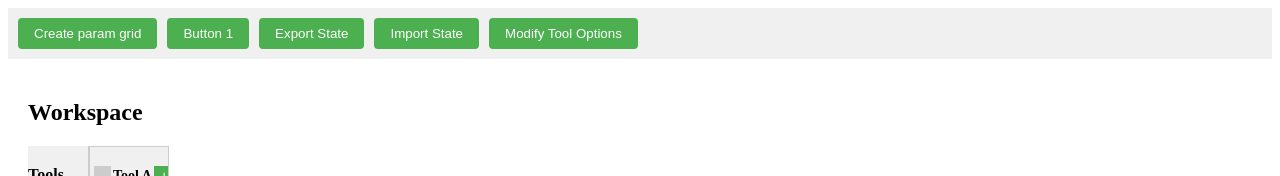
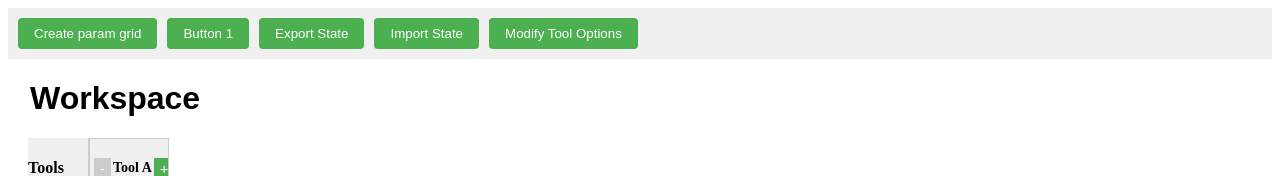
Before and after one commit to algorithmx/SimulationWorkbench, a React (Create React App) app: page / in a window 1280 px wide. Shown: the top 176 px of the page. Built offline with nearby package versions, Linux system fonts and the light colour scheme.

Commit message:
workspace title

```diff
--- a/src/App.css
+++ b/src/App.css
@@ -23,6 +23,17 @@ main {
 .work-area {
   flex: 1;
   padding: 20px;
+}
+
+.workspace-title-input {
+  font-size: 2.0em;
+  font-weight: bold;
+  border: none;
+  background: transparent;
+  width: 25%;
+  outline: none;
+  margin-bottom: 20px;
+  padding-right: 10px;
 }
 
 .tool-flow-wrapper {
--- a/src/App.js
+++ b/src/App.js
@@ -22,6 +22,7 @@ function App() {
         ]
     }
   ]);
+  const [workspaceTitle, setWorkspaceTitle] = useState("Workspace");
 
   const updateToolOptions = (updatedOptions) => {
     setToolOptions(updatedOptions);
@@ -38,6 +39,10 @@ function App() {
     }));
   };
 
+  const updateWorkspaceTitle = (title) => {
+    setWorkspaceTitle(title);
+  };
+
   return (
     <div className="app">
       <header>
@@ -45,9 +50,11 @@ function App() {
           tables={tables}
           toolOptions={toolOptions}
           toolScripts={toolScripts}
+          workspaceTitle={workspaceTitle}
           onUpdateToolOptions={updateToolOptions}
           onUpdateTables={updateTables}
           onUpdateToolScript={updateToolScript}
+          onUpdateWorkspaceTitle={updateWorkspaceTitle}
         />
       </header>
       <main>
@@ -56,6 +63,8 @@ function App() {
           toolOptions={toolOptions}
           toolScripts={toolScripts}
           setTables={setTables}
+          workspaceTitle={workspaceTitle}
+          setWorkspaceTitle={setWorkspaceTitle}
         />
       </main>
       <footer>
--- a/src/components/MenuBar.jsx
+++ b/src/components/MenuBar.jsx
@@ -1,12 +1,12 @@
 import React, { useState, useCallback, useRef, useEffect } from 'react';
 import { createParameterGrid, ParamInputRow } from '../utils/ParameterGridUtils';
 
-export function MenuBar({ tables, toolOptions, toolScripts, onUpdateToolOptions, onUpdateTables, onUpdateToolScript }) {
+export function MenuBar({ tables, toolOptions, toolScripts, onUpdateToolOptions, onUpdateTables, onUpdateToolScript, workspaceTitle, onUpdateWorkspaceTitle }) {
     const [isPopupOpen, setIsPopupOpen] = useState(false);
     const [editableOptions, setEditableOptions] = useState(toolOptions);
     const [newTool, setNewTool] = useState('');
     const exportStateToJSON = useCallback(() => {
-        const state = { toolOptions, tables, toolScripts };
+        const state = { toolOptions, tables, toolScripts, workspaceTitle };
         const jsonString = JSON.stringify(state, null, 2);
 
         const blob = new Blob([jsonString], { type: 'application/json' });
@@ -14,12 +14,14 @@ export function MenuBar({ tables, toolOptions, toolScripts, onUpdateToolOptions,
 
         const a = document.createElement('a');
         a.href = url;
-        a.download = 'app-state.json';
+        // Use workspaceTitle for the filename, fallback to 'workspace' if empty
+        const filename = (workspaceTitle.trim() || 'workspace').replace(/\s+/g, '_').toLowerCase();
+        a.download = `${filename}.json`;
         document.body.appendChild(a);
         a.click();
         document.body.removeChild(a);
         URL.revokeObjectURL(url);
-    }, [toolOptions, tables, toolScripts]);
+    }, [toolOptions, tables, toolScripts, workspaceTitle]);
 
     const fileInputRef = useRef(null);
 
@@ -34,12 +36,13 @@ export function MenuBar({ tables, toolOptions, toolScripts, onUpdateToolOptions,
             reader.onload = (e) => {
                 try {
                     const importedState = JSON.parse(e.target.result);
-                    if (importedState.toolOptions && importedState.tables && importedState.toolScripts) {
+                    if (importedState.toolOptions && importedState.tables && importedState.toolScripts && importedState.workspaceTitle) {
                         onUpdateToolOptions(importedState.toolOptions);
                         onUpdateTables(importedState.tables);
                         Object.entries(importedState.toolScripts).forEach(([tool, script]) => {
                             onUpdateToolScript(tool, script);
                         });
+                        onUpdateWorkspaceTitle(importedState.workspaceTitle);
                     } else {
                         alert('Invalid JSON structure');
                     }
@@ -49,7 +52,7 @@ export function MenuBar({ tables, toolOptions, toolScripts, onUpdateToolOptions,
             };
             reader.readAsText(file);
         }
-    }, [onUpdateToolOptions, onUpdateTables, onUpdateToolScript]);
+    }, [onUpdateToolOptions, onUpdateTables, onUpdateToolScript, onUpdateWorkspaceTitle]);
 
     const handleTogglePopup = () => {
         setIsPopupOpen(!isPopupOpen);
--- a/src/components/WorkArea.jsx
+++ b/src/components/WorkArea.jsx
@@ -3,7 +3,7 @@ import { ContextMenu, MenuItem, ContextMenuTrigger } from "react-contextmenu";
 import { ToolFlowTable } from './ToolFlowTable';
 import { useToolFlowTables } from '../hooks/useToolFlowTables';
 
-export function WorkArea({tables, toolOptions, toolScripts, setTables}) {
+export function WorkArea({tables, toolOptions, toolScripts, setTables, workspaceTitle, setWorkspaceTitle}) {
     const {
         handleCellChange,
         handleAddColumn,
@@ -50,7 +50,12 @@ export function WorkArea({tables, toolOptions, toolScripts, setTables}) {
 
     return (
         <section className="work-area">
-            <h2>Workspace</h2>
+            <input
+                type="text"
+                className="workspace-title-input"
+                value={workspaceTitle}
+                onChange={(e) => setWorkspaceTitle(e.target.value)}
+            />
             <div className="tool-flow-wrapper">
                 <div className="index-column">
                     <div className="index-cell">Tools</div>
```
